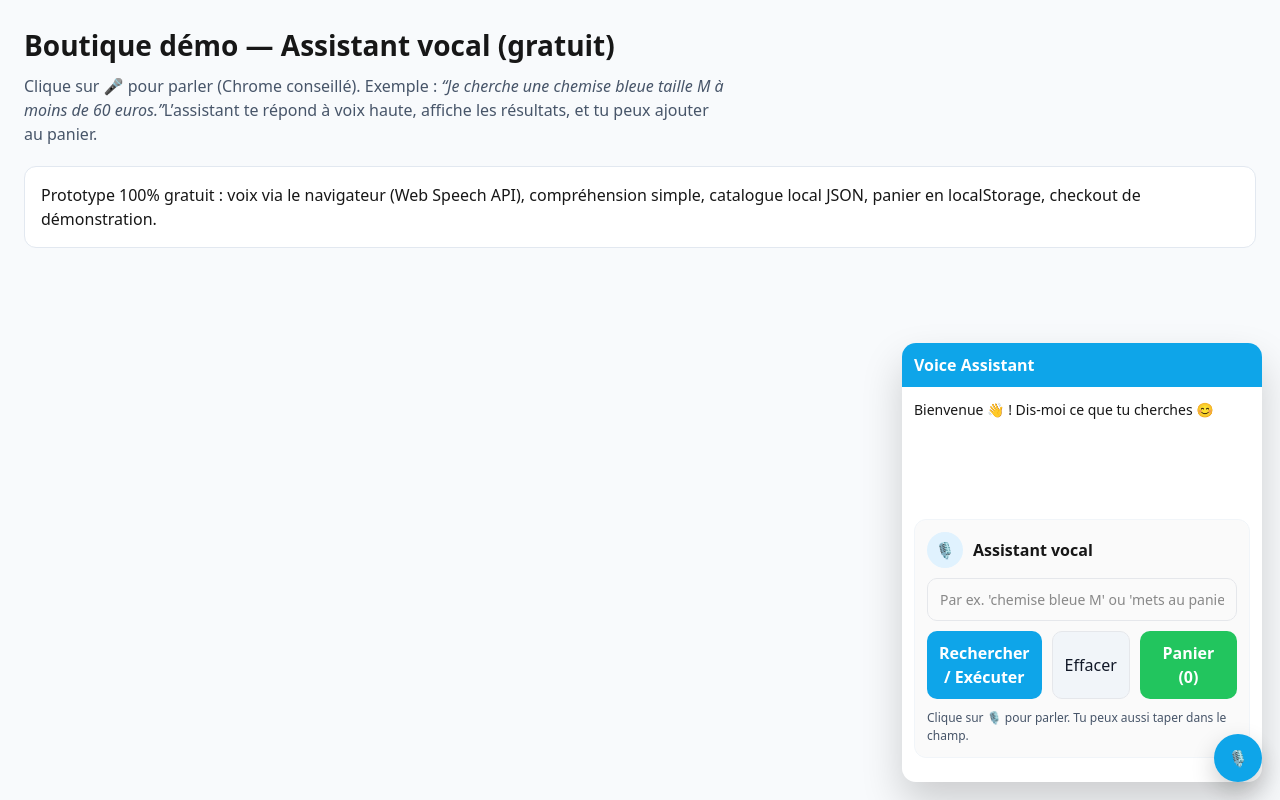
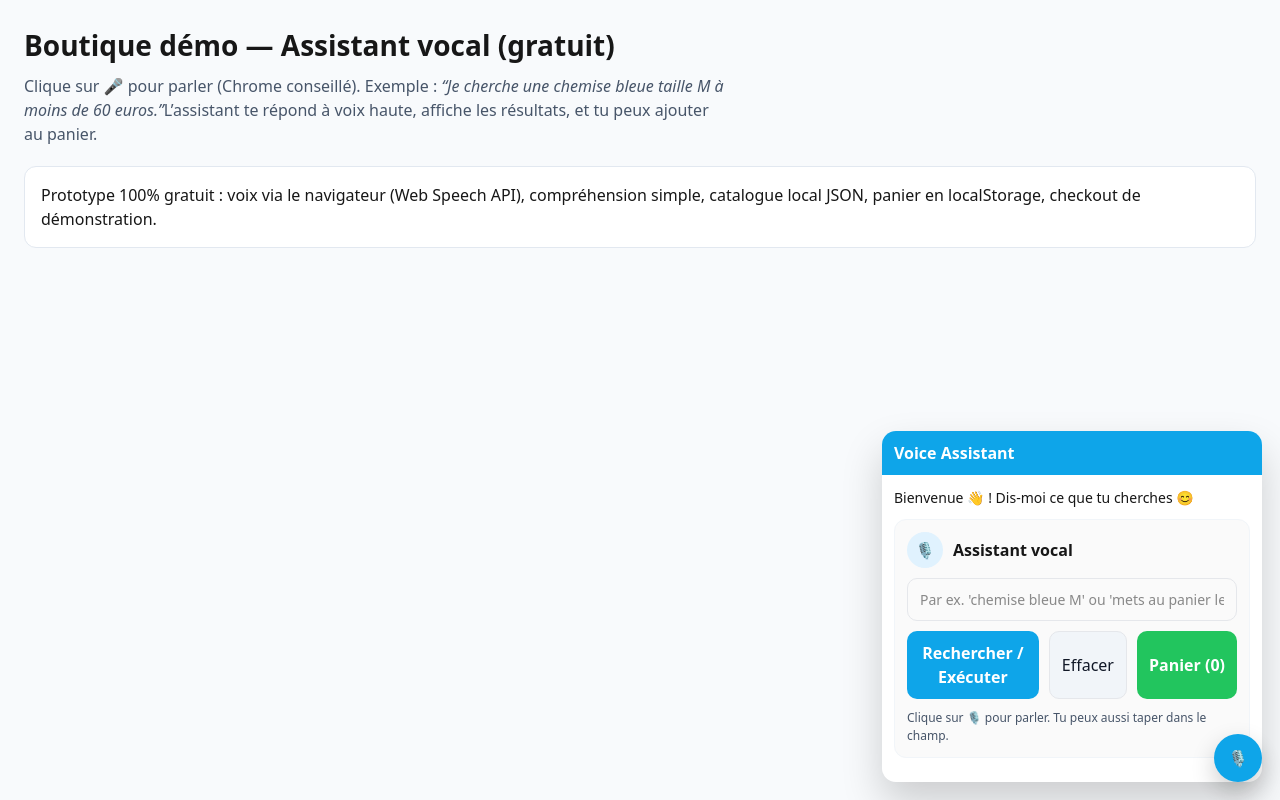
Before and after one commit to Gregory06000/voice-assistant, a Next.js app: page / in a window 1280 px wide. Built offline with nearby package versions, Linux system fonts and the light colour scheme.

Commit message:
feat(widget): rendu scrollable + bouton accueil sticky

```diff
--- a/src/app/components/VoiceAssistant.tsx
+++ b/src/app/components/VoiceAssistant.tsx
@@ -28,7 +28,7 @@ type CartItem = {
 
 type Props = {
   welcomeMessage?: string;
-  products?: Product[]; // catalogue injecté par ClientWidget (externe) ou null → on chargera le local
+  products?: Product[];
 };
 
 // ---------- Utilitaires ----------
@@ -44,7 +44,7 @@ function includesCI(hay: string, needle: string) {
   return hay.toLowerCase().includes(needle.toLowerCase());
 }
 
-// ---------- Fallback Image (évite les images cassées) ----------
+// ---------- Fallback Image ----------
 function FallbackImage(props: React.ImgHTMLAttributes<HTMLImageElement>) {
   const [errored, setErrored] = React.useState(false);
   const { alt, ...rest } = props;
@@ -61,7 +61,6 @@ function FallbackImage(props: React.ImgHTMLAttributes<HTMLImageElement>) {
 
 // ---------- Composant principal ----------
 export default function VoiceAssistant({ welcomeMessage, products }: Props) {
-  // Vue courante : "home" (accueil) ou "results"
   const [view, setView] = React.useState<"home" | "results">("home");
 
   const [query, setQuery] = React.useState("");
@@ -71,6 +70,8 @@ export default function VoiceAssistant({ welcomeMessage, products }: Props) {
   const [listening, setListening] = React.useState(false);
   const [results, setResults] = React.useState<Product[]>([]);
   const [suggestions, setSuggestions] = React.useState<Product[]>([]);
+  const [showAllSuggestions, setShowAllSuggestions] = React.useState(false);
+
   const [cart, setCart] = React.useState<CartItem[]>(() => {
     if (typeof window === "undefined") return [];
     try {
@@ -81,7 +82,7 @@ export default function VoiceAssistant({ welcomeMessage, products }: Props) {
     }
   });
 
-  // Catalogue local si aucun n'est fourni
+  // catalogue local si rien n'est passé en props
   const [localProducts, setLocalProducts] = React.useState<Product[] | null>(null);
   React.useEffect(() => {
     if (products) return;
@@ -97,9 +98,7 @@ export default function VoiceAssistant({ welcomeMessage, products }: Props) {
             setLocalProducts(arr as Product[]);
             return;
           }
-        } catch {
-          // ignore
-        }
+        } catch {}
       }
     })();
   }, [products]);
@@ -109,7 +108,6 @@ export default function VoiceAssistant({ welcomeMessage, products }: Props) {
     [products, localProducts]
   );
 
-  // Sauvegarde du panier
   React.useEffect(() => {
     if (typeof window !== "undefined") {
       window.localStorage.setItem("va_cart", JSON.stringify(cart));
@@ -172,7 +170,6 @@ export default function VoiceAssistant({ welcomeMessage, products }: Props) {
     const isClear = /(vide|vider)\s(le\s)?panier/.test(raw);
     const isCheckout = /(valide(r)?|paye(r)?|paiement|checkout|caisse)/.test(raw);
 
-    // taille éventuelle
     const tokens = raw.split(/\s+/).filter(Boolean);
     let size: string | null = null;
     for (let i = tokens.length - 1; i >= 0; i--) {
@@ -183,7 +180,6 @@ export default function VoiceAssistant({ welcomeMessage, products }: Props) {
       }
     }
 
-    // couleurs simples
     const colors = ["noir", "noire", "noires", "bleu", "bleue", "bleues", "blanc", "blanche", "blanches", "rouge"];
     const color = colors.find((c) => raw.includes(c)) || null;
 
@@ -205,18 +201,18 @@ export default function VoiceAssistant({ welcomeMessage, products }: Props) {
       return ok;
     });
 
-    const sugg = allProducts.filter((p) => !filtered.includes(p)).slice(0, 6);
+    const sugg = allProducts.filter((p) => !filtered.includes(p)).slice(0, 12);
     setResults(filtered.slice(0, 12));
     setSuggestions(sugg);
+    setShowAllSuggestions(false);
     setView("results");
   }
 
   // ---------- Panier ----------
   function addToCartByText(q: string) {
-    const { size, color } = extractIntent(q);
+    const { size } = extractIntent(q);
     const words = q.toLowerCase().split(/\s+/).filter(Boolean);
 
-    // sélectionne le produit le plus pertinent par inclusion de mots
     const candidates = allProducts.filter((p) => {
       const text = (p.title + " " + p.description + " " + p.tags.join(" ")).toLowerCase();
       return words.every((w) => text.includes(w));
@@ -227,7 +223,6 @@ export default function VoiceAssistant({ welcomeMessage, products }: Props) {
       return;
     }
 
-    // choisir la variante
     let chosen: Variant | undefined;
     if (size) {
       chosen = target.variants.find(
@@ -253,6 +248,7 @@ export default function VoiceAssistant({ welcomeMessage, products }: Props) {
     });
 
     setTranscript(`✅ Ajouté au panier : ${target.title} (${chosen.title})`);
+    setView("results");
   }
 
   function clearCart() {
@@ -260,7 +256,7 @@ export default function VoiceAssistant({ welcomeMessage, products }: Props) {
     setTranscript("🧺 Panier vidé.");
   }
 
-  // ---------- Navigation : retour à l’accueil ----------
+  // ---------- Navigation ----------
   function goHome() {
     setResults([]);
     setSuggestions([]);
@@ -269,14 +265,12 @@ export default function VoiceAssistant({ welcomeMessage, products }: Props) {
     setTranscript(welcomeMessage || "Bienvenue 👋 ! Dis-moi ce que tu cherches 😊");
   }
 
-  // ---------- Exécution principale ----------
   function handleSearch() {
     const q = (query || "").trim();
     if (!q) {
       setTranscript("Je n'ai rien entendu. Clique sur 🎙️ et essaie encore.");
       return;
     }
-
     const { isAdd, isClear, isCheckout } = extractIntent(q);
     if (isClear) {
       clearCart();
@@ -289,10 +283,8 @@ export default function VoiceAssistant({ welcomeMessage, products }: Props) {
     }
     if (isAdd) {
       addToCartByText(q);
-      setView("results");
       return;
     }
-
     setTranscript(`D'accord, je cherche ${q}.`);
     searchProducts(q);
   }
@@ -310,7 +302,7 @@ export default function VoiceAssistant({ welcomeMessage, products }: Props) {
         fontFamily: "system-ui, -apple-system, Segoe UI, Roboto, Arial, sans-serif",
       }}
     >
-      {/* Bulle micro flottante */}
+      {/* Micro flottant */}
       <button
         onClick={() => (listening ? stopListening() : startListening())}
         title="Parler"
@@ -334,15 +326,34 @@ export default function VoiceAssistant({ welcomeMessage, products }: Props) {
       {/* Fenêtre */}
       <div
         style={{
-          width: 360,
+          width: 380,
           maxWidth: "90vw",
           background: "#fff",
           borderRadius: 14,
           boxShadow: "0 20px 40px rgba(0,0,0,.18)",
-          overflow: "hidden",
+          display: "flex",
+          flexDirection: "column",
+          // hauteur fixe + zone centrale scrollable
+          maxHeight: 640,
         }}
       >
-        <div style={{ background: "#0ea5e9", color: "#fff", padding: "10px 12px", fontWeight: 700, display: "flex", alignItems: "center", justifyContent: "space-between" }}>
+        {/* Barre titre STICKY */}
+        <div
+          style={{
+            position: "sticky",
+            top: 0,
+            zIndex: 2,
+            background: "#0ea5e9",
+            color: "#fff",
+            padding: "10px 12px",
+            fontWeight: 700,
+            display: "flex",
+            alignItems: "center",
+            justifyContent: "space-between",
+            borderTopLeftRadius: 14,
+            borderTopRightRadius: 14,
+          }}
+        >
           <span>Voice Assistant</span>
           {view === "results" && (
             <button
@@ -363,18 +374,21 @@ export default function VoiceAssistant({ welcomeMessage, products }: Props) {
           )}
         </div>
 
-        {/* Zone messages */}
-        <div style={{ minHeight: 120, maxHeight: 220, overflow: "auto", padding: 12 }}>
+        {/* CONTENU SCROLLABLE */}
+        <div style={{ overflowY: "auto", padding: 12 }}>
+          {/* Messages */}
+          <div style={{ minHeight: 24, marginBottom: 8 }}>
             {view === "home" && (
               <div style={{ fontSize: 14 }}>
                 {welcomeMessage || "Bienvenue 👋 ! Dis-moi ce que tu cherches 😊"}
               </div>
             )}
-          {view === "results" && transcript ? <div style={{ fontSize: 14 }}>{transcript}</div> : null}
+            {view === "results" && transcript ? (
+              <div style={{ fontSize: 14 }}>{transcript}</div>
+            ) : null}
           </div>
 
           {/* Carte assistant */}
-        <div style={{ padding: 12 }}>
           <div
             style={{
               display: "grid",
@@ -383,6 +397,7 @@ export default function VoiceAssistant({ welcomeMessage, products }: Props) {
               background: "#fafafa",
               padding: 12,
               borderRadius: 12,
+              marginBottom: 12,
             }}
           >
             <div style={{ display: "flex", alignItems: "center", gap: 10 }}>
@@ -477,10 +492,8 @@ export default function VoiceAssistant({ welcomeMessage, products }: Props) {
               </div>
             )}
           </div>
-        </div>
 
           {/* Résultats */}
-        <div style={{ padding: "0 12px 12px 12px" }}>
           {results.length > 0 && (
             <div
               style={{
@@ -488,6 +501,7 @@ export default function VoiceAssistant({ welcomeMessage, products }: Props) {
                 borderRadius: 12,
                 border: "1px solid #e5e7eb",
                 padding: 12,
+                marginBottom: 12,
               }}
             >
               <div style={{ fontWeight: 800, marginBottom: 8 }}>Résultats</div>
@@ -576,22 +590,36 @@ export default function VoiceAssistant({ welcomeMessage, products }: Props) {
               </div>
             </div>
           )}
-        </div>
 
-        {/* Suggestions */}
+          {/* Suggestions repliables */}
           {suggestions.length > 0 && (
             <div
               style={{
-              padding: "0 12px 12px 12px",
                 background: "#fff",
-              borderTop: "1px solid #e5e7eb",
+                borderRadius: 12,
+                border: "1px solid #e5e7eb",
+                padding: 12,
               }}
             >
-            <div style={{ fontWeight: 800, marginBottom: 8 }}>
-              Tu pourrais aimer aussi
+              <div style={{ display: "flex", alignItems: "center", justifyContent: "space-between" }}>
+                <div style={{ fontWeight: 800 }}>Tu pourrais aimer aussi</div>
+                <button
+                  onClick={() => setShowAllSuggestions((s) => !s)}
+                  style={{
+                    background: "#f1f5f9",
+                    border: "1px solid #e5e7eb",
+                    borderRadius: 8,
+                    padding: "4px 8px",
+                    fontSize: 12,
+                    cursor: "pointer",
+                  }}
+                >
+                  {showAllSuggestions ? "Réduire" : "Afficher plus"}
+                </button>
               </div>
-            <div style={{ display: "grid", gap: 12 }}>
-              {suggestions.slice(0, 6).map((p) => (
+
+              <div style={{ display: "grid", gap: 12, marginTop: 10 }}>
+                {(showAllSuggestions ? suggestions : suggestions.slice(0, 3)).map((p) => (
                   <div
                     key={p.id}
                     style={{
@@ -648,6 +676,8 @@ export default function VoiceAssistant({ welcomeMessage, products }: Props) {
             </div>
           )}
         </div>
+        {/* FIN contenu scrollable */}
+      </div>
     </div>
   );
 }
```
Lines whose indentation alone changed are shown as unchanged.
